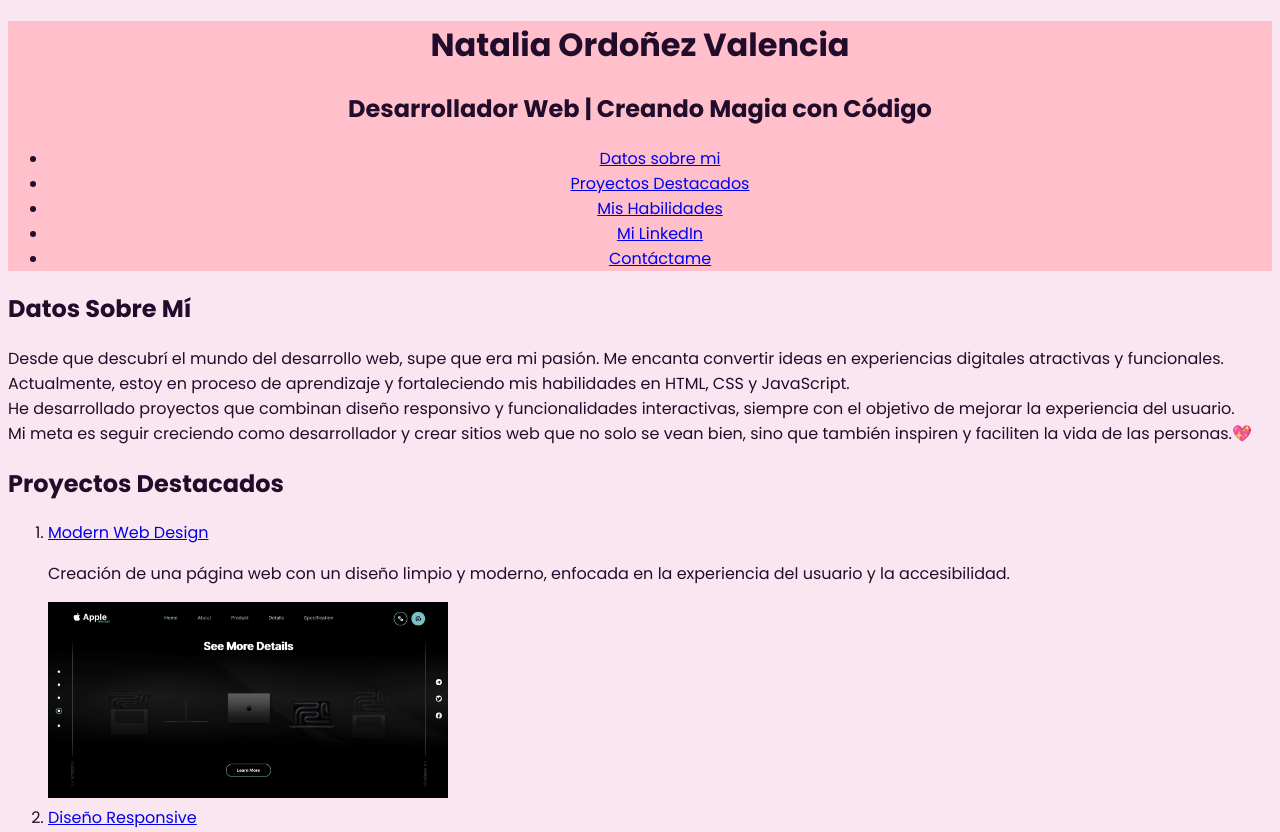
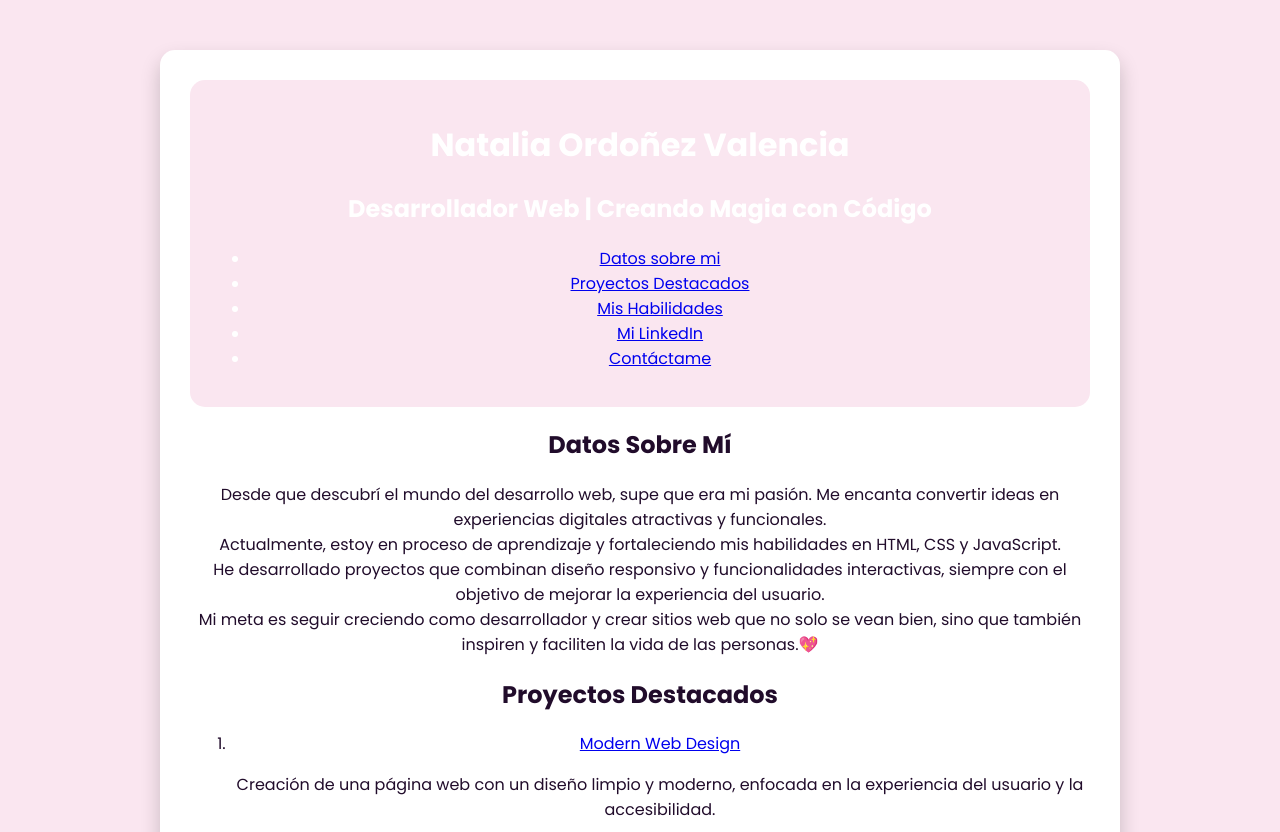
Before and after one commit to Nattalic/Lab-2, a plain HTML site: page index.html in a window 1280 px wide. Shown: the top 832 px of the page. Drawn offline with Linux system fonts and the light colour scheme.

Commit message:
container

```diff
--- a/index.html
+++ b/index.html
@@ -10,7 +10,7 @@
     <link href="https://fonts.googleapis.com/css2?family=Kumbh+Sans:wght@100..900&family=Poppins:ital,wght@0,100;0,200;0,300;0,400;0,500;0,600;0,700;0,800;0,900;1,100;1,200;1,300;1,400;1,500;1,600;1,700;1,800;1,900&family=Roboto:ital,wght@0,100;0,300;0,400;0,500;0,700;0,900;1,100;1,300;1,400;1,500;1,700;1,900&family=Rubik:ital,wght@0,300..900;1,300..900&display=swap" rel="stylesheet">
 </head>
 <body>
-
+    <div class="container">
     <!--Encabezado y título-->
 
     <header>
@@ -134,7 +134,7 @@
             <a href="https://github.com/Nattalic" target="_blank">GitHub</a>
         </p>
     </footer>
-
+    </div>
 </body>
 
 </html>
--- a/style.css
+++ b/style.css
@@ -7,7 +7,19 @@ body {
 
 /*header*/
 
-header{
-    background-color: pink;
+  header {
+            background: #fae6f0;
+            padding: 20px;
+            color: white;
+            border-radius: 15px 15px 15px 15px;
+        }
+
+.container {
+    width: 900px;
+    margin: 50px auto;
+    background: #fff;
+    padding: 30px;
+    box-shadow: 0px 10px 20px rgba(0, 0, 0, 0.2);
+    border-radius: 15px;
     text-align: center;
 }
```
Also changed, not shown: .html (added).
